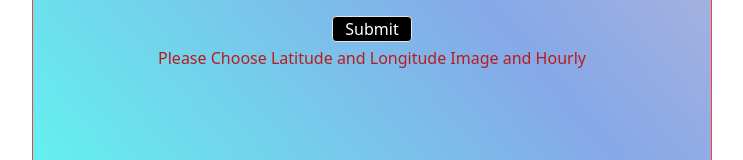
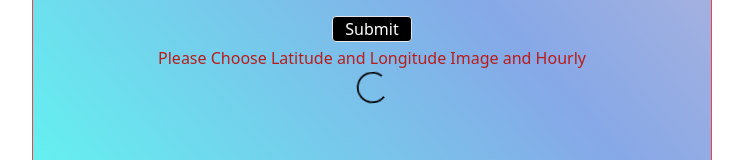
Before and after one commit to VinothS0107/weatherapp, a React (Vite) app: page / in a window 1280 px wide. Both pictures are taken after a click on the button "Submit". Shown: the part 531-691 px from the top of the page, without its empty margins (268-1011 px from the left). Built offline with nearby package versions, Linux system fonts and the light colour scheme.

Commit message:
first commit

```diff
--- a/package.json
+++ b/package.json
@@ -24,6 +24,7 @@
     "react": "^18.2.0",
     "react-datepicker": "^6.1.0",
     "react-dom": "^18.2.0",
+    "react-spinners": "^0.13.8",
     "tailwind-merge": "^2.2.1",
     "tailwindcss-animate": "^1.0.7"
   },
--- a/src/App.jsx
+++ b/src/App.jsx
@@ -4,6 +4,7 @@ import { Timecard } from './components/card/Timecard'
 import { ComboboxDemo } from './components/combobox/selectDate'
 import { Context } from './context/useContext'
 import { MainContent } from './components/maindata/main'
+import ClipLoader from "react-spinners/ClipLoader";
 
 let  now = new Date();
 now = now.setDate(now.getDate() - 8);
@@ -11,6 +12,7 @@ const prefixDate = new Date (now);
 
 function App() {
  const [selectedCity,setSelectedCity] = useState({startDate:prefixDate,endDate:new Date()})
+ const[loader,setLoader]=useState(false)
  const [handleError,setError]=useState(null)
  const [responseData,setResponseData]=useState([])
  const [isGotData,setIsgotData] = useState (false)
@@ -18,7 +20,7 @@ function App() {
 // useEffect(()=>{},[responseData])
 
  const handlePostData= async ()=>{
-  console.log(selectedCity.latitude!==undefined )
+  setLoader(true)
   setError(null)
   if(selectedCity.latitude!==undefined && selectedCity.time!==undefined && selectedCity.day!==undefined){
   let url ='';
@@ -36,6 +38,7 @@ function App() {
       const data = await response.json();
       setResponseData(data);
       setIsgotData(true)
+      setLoader(false)
     }
 
   }
@@ -57,7 +60,7 @@ setError("Please Choose Latitude and Longitude Image and Hourly")
     <ComboboxDemo />
     <button type="button" className="border bg-[#000000] mt-4 mb-1 px-3 text-[#ffffff] rounded" onClick={handlePostData}>Submit</button>
     {handleError!==null?<p className='text-red-700 text-center'>{handleError}</p>:null}
-    {isGotData ?<MainContent response={responseData.hourly} /> :'' }
+    {loader?<ClipLoader />:isGotData ?<MainContent response={responseData.hourly} /> :'' }
 
     </div>
 
```
Also changed, not shown: 1 other file (tests, documents, lock files or other folders).
